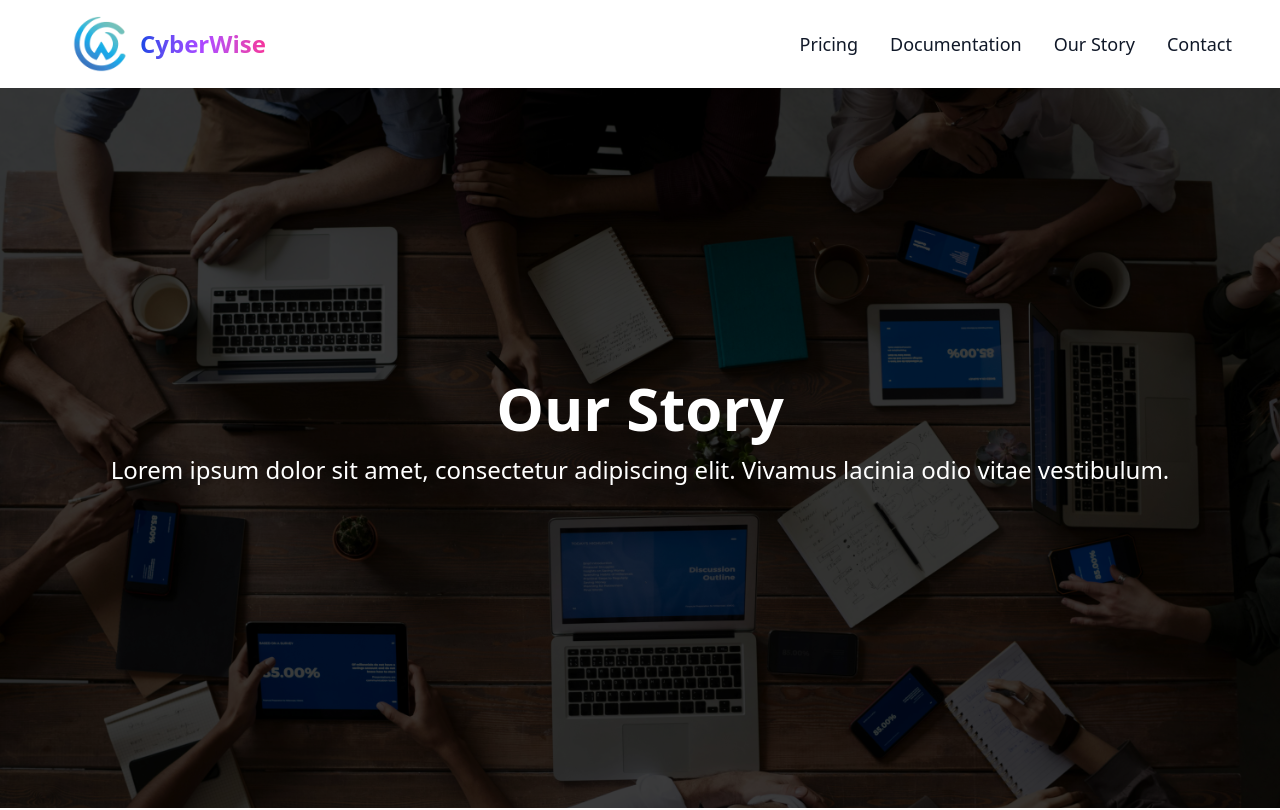
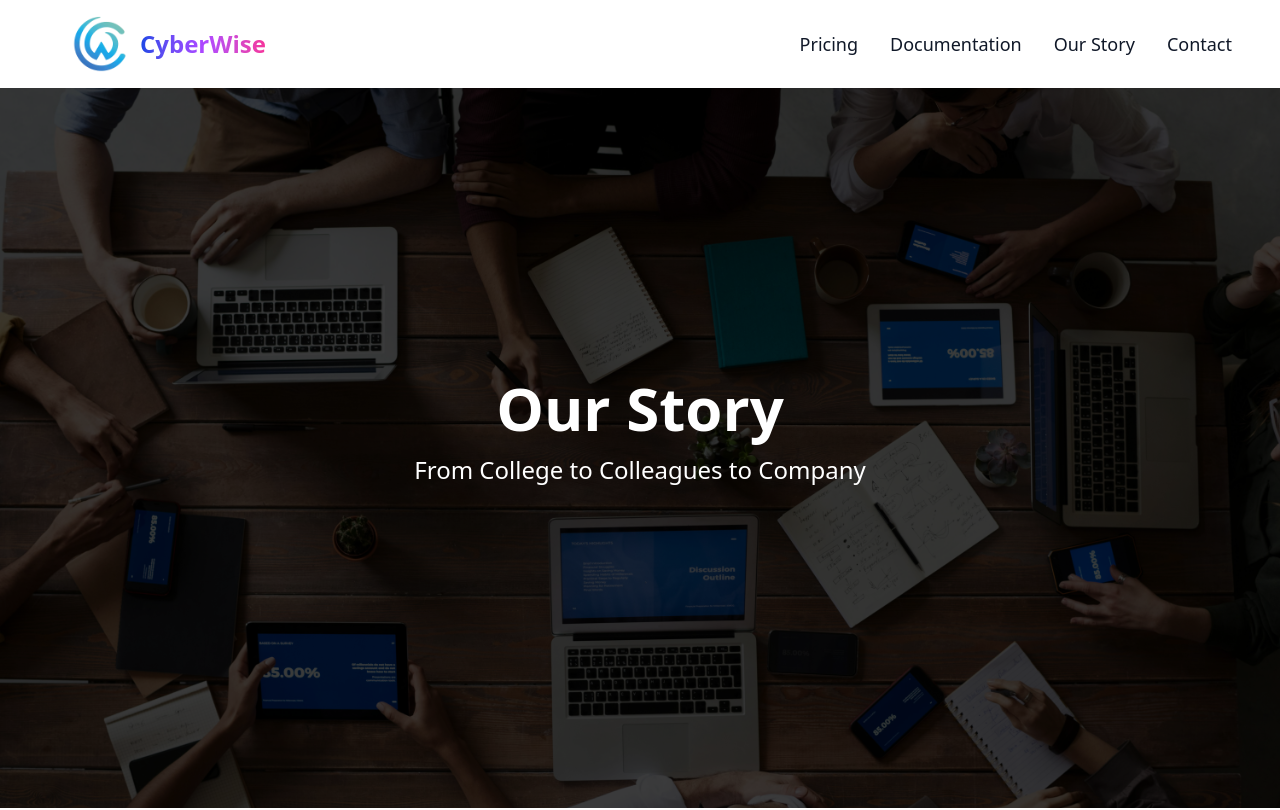
Before and after one commit to PeanutSoup55/cwlanding, a React (Vite) app: page /our-story in a window 1280 px wide. Shown: the top 810 px of the page. Built offline with nearby package versions, Linux system fonts and the light colour scheme.

Commit message:
changed our story description text to a better hitting line

```diff
--- a/src/components/OurStory.jsx
+++ b/src/components/OurStory.jsx
@@ -21,7 +21,7 @@ const OurStory = () => {
         <div className="absolute inset-0 bg-black opacity-70"></div> {/* Overlay to darken the image */}
         <div className="relative z-10 px-4">
           <h1 className="text-6xl font-bold mb-4">Our Story</h1>
-          <p className="text-2xl mb-8">Lorem ipsum dolor sit amet, consectetur adipiscing elit. Vivamus lacinia odio vitae vestibulum.</p>
+          <p className="text-2xl mb-8">From College to Colleagues to Company</p>
         </div>
       </div>
 
--- a/src/components/payment/Resgister.jsx
+++ b/src/components/payment/Resgister.jsx
@@ -18,7 +18,7 @@ const Register = () => {
   return paymentVerified ? (
     <div>
       <h2>Complete Your Registration</h2>
-      {/* Registration form goes here */}
+
     </div>
   ) : (
     <div>Redirecting...</div>
```
